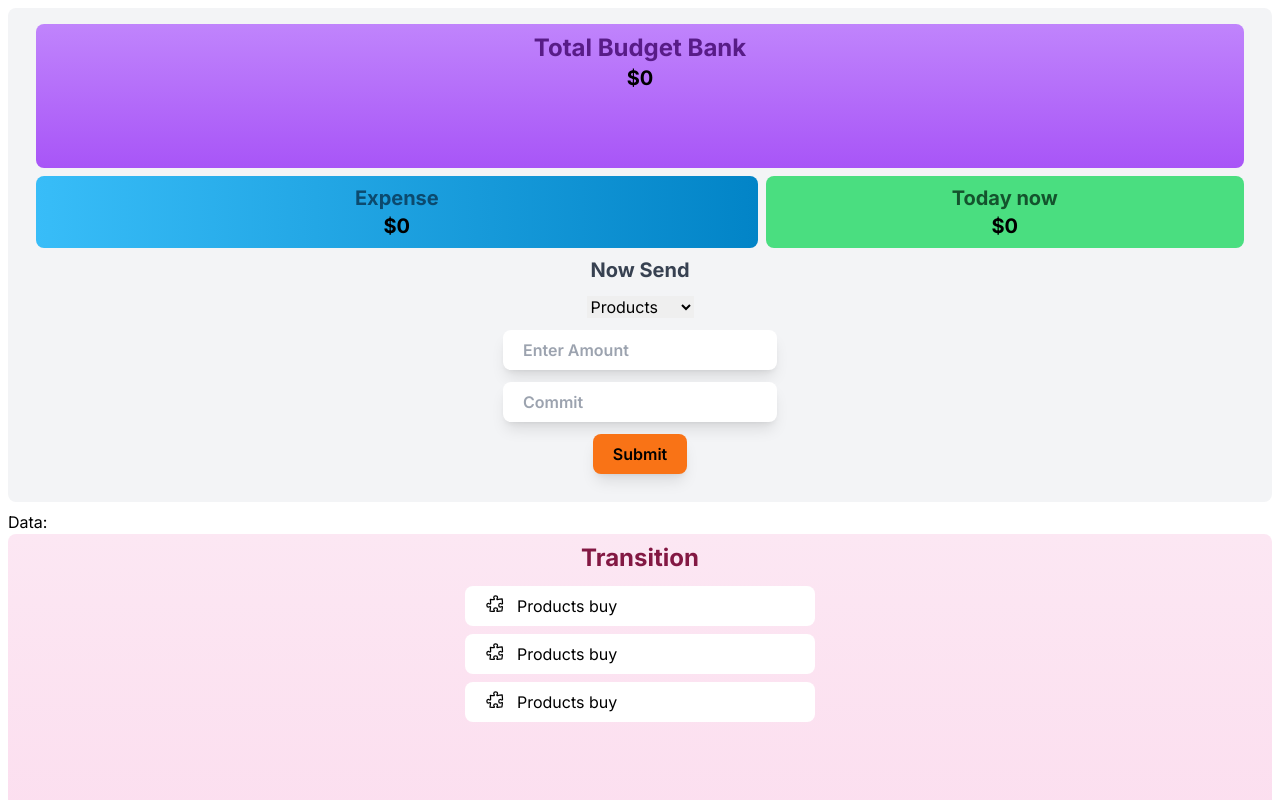
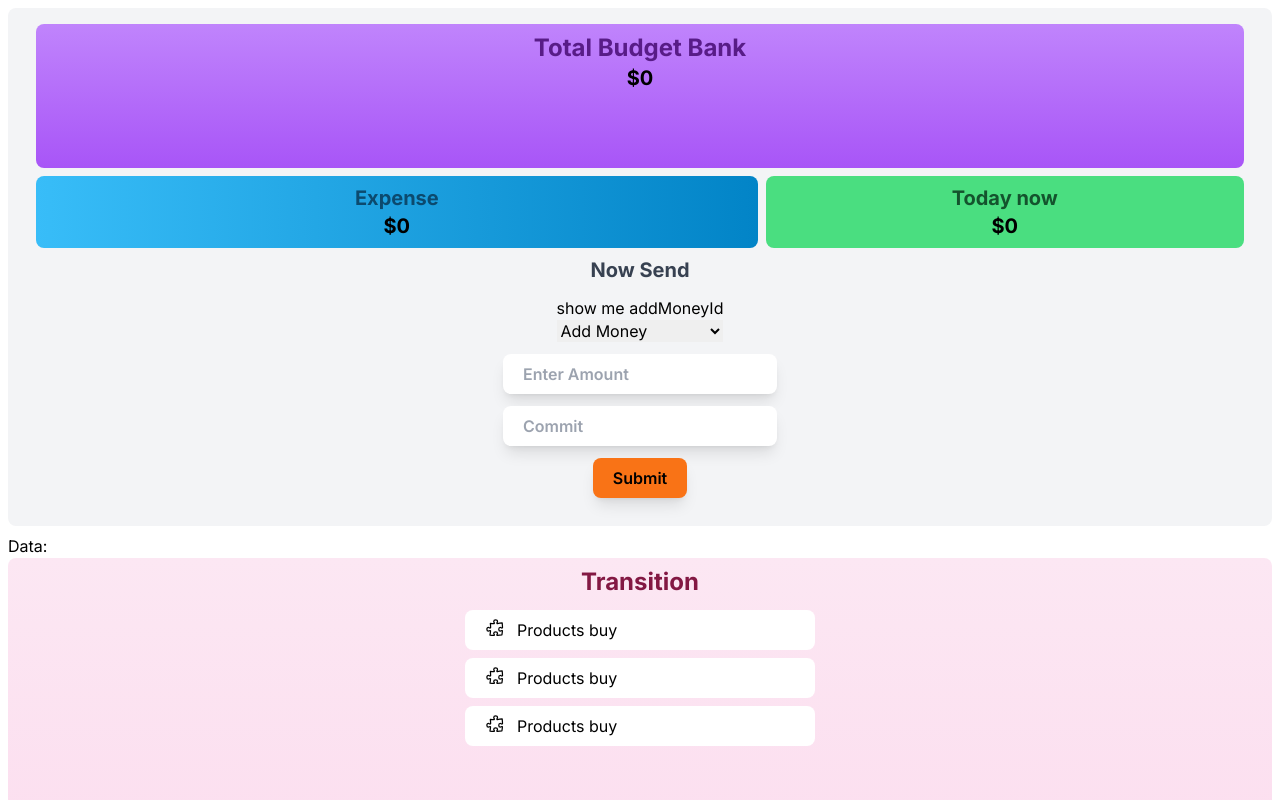
Before and after one commit to yousufislamme/BudgetBank, a Next.js app: page / in a window 1280 px wide. Shown: the top 800 px of the page. Built offline with nearby package versions, Linux system fonts and the light colour scheme.

Commit message:
Bug Fix and better perfomance

```diff
--- a/components/Home/Home.jsx
+++ b/components/Home/Home.jsx
@@ -9,7 +9,7 @@ const Hero = () => {
    // const router = useRouter();
    const [bank, setBank] = useState(0);
    const [optionValueProvider, setOptionValueProvider] = useState();
-   const [optionIdProvider, setOptionIdProvider] = useState();
+   const [optionIdProvider, setOptionIdProvider] = useState('addMoneyId');
    const [amount, setAmount] = useState();
    const [expenseAmount, setExpenseAmount] = useState(0);
    // const [test, setTest] = useState(1);
@@ -56,7 +56,7 @@ const Hero = () => {
          setExpenseAmount(eatingCalculate);
 
       } else {
-         alert('amount is low');
+
          console.log('id is not connected ', optionIdProvider);
 
       }
@@ -104,14 +104,13 @@ const Hero = () => {
                   {/* <p>{ amount}</p> */}
 
                      <div className="flex justify-center flex-col text-center">
-
+                     <p>show me { optionIdProvider}</p>
                      <select
                         id="items"
                         value={optionValueProvider}
-                        onChange={handleChangeOption}
-                     >
+                        onChange={handleChangeOption}>
+                           <option id="addMoneyId" value="Add Money">Add Money</option>
                            <option id="productId" value="Products">Products</option>
-                           <option id="addMoneyId" value="Add Money">Add Money</option>
                            <option id="withdrawalId" value="Withdrawal">Withdrawal</option>
                            <option id="cashId" value="Cash">Cash</option>
                            <option id="eatingId" value="Eating">Eating</option>
```
